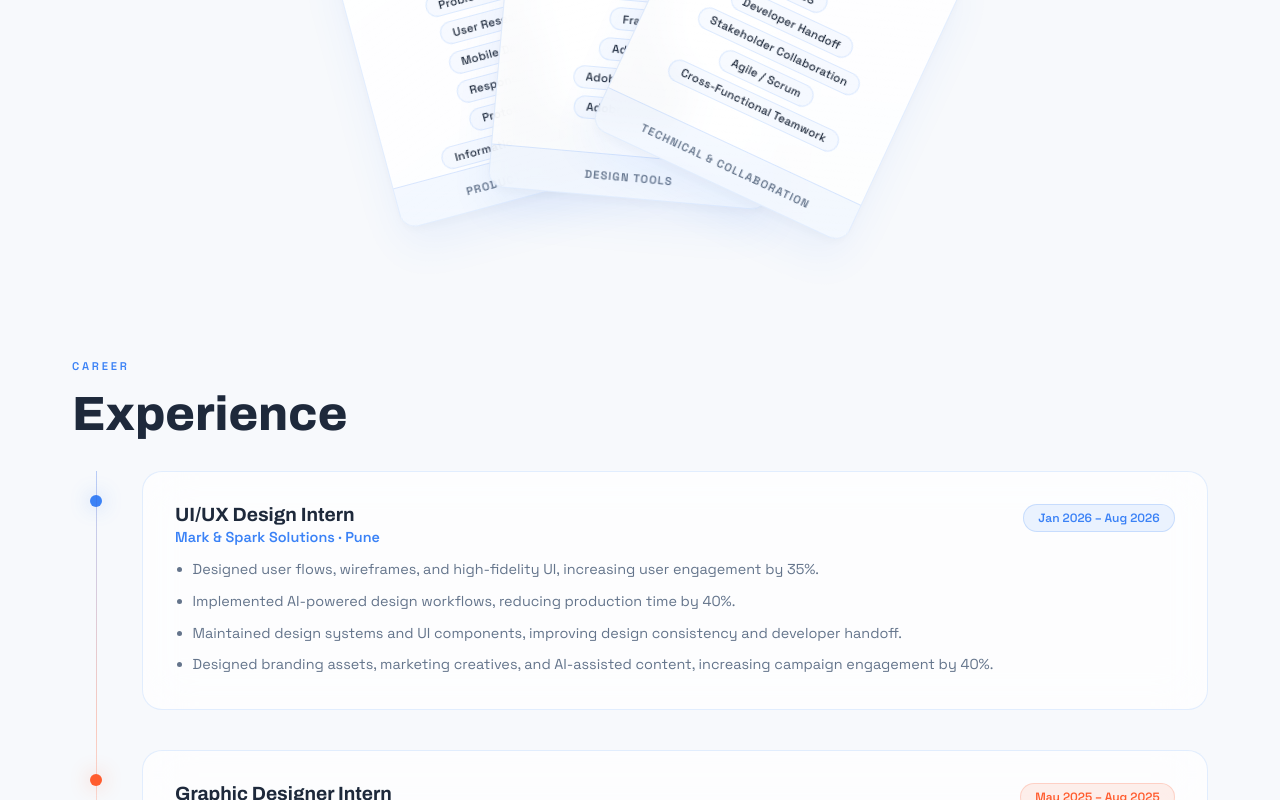
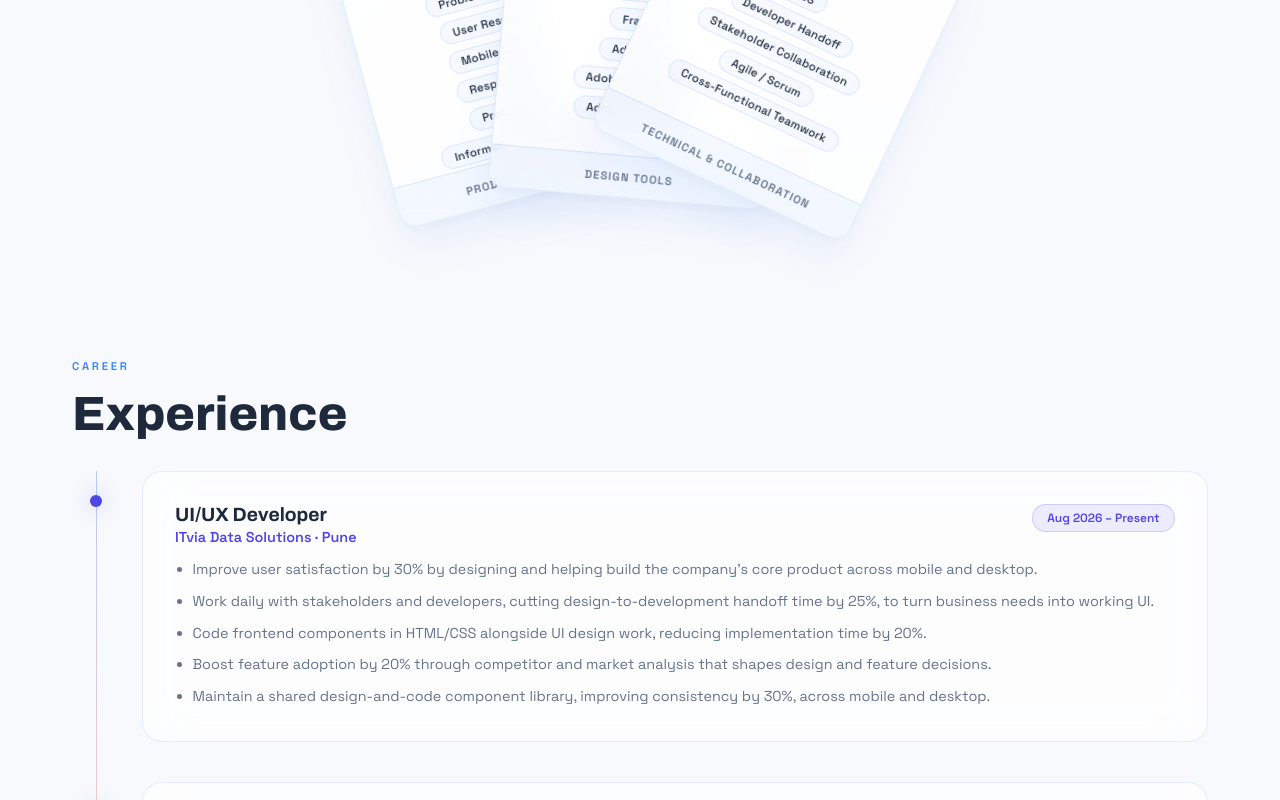
Before and after one commit to rohan011-designer/Portfolio, a React (Vite) app: page / in a window 1280 px wide. Shown: the part 2726-3526 px from the top of the page. Built offline with nearby package versions, Linux system fonts and the light colour scheme.

Commit message:
Update ExperienceSection.jsx

```diff
--- a/src/components/ExperienceSection.jsx
+++ b/src/components/ExperienceSection.jsx
@@ -1,6 +1,20 @@
 import { motion } from 'framer-motion'
 
 const experiences = [
+  {
+    role: 'UI/UX Developer',
+    company: 'ITvia Data Solutions',
+    location: 'Pune',
+    period: 'Aug 2026 – Present',
+    color: '#4f46e5',
+    points: [
+      'Improve user satisfaction by 30% by designing and helping build the company\'s core product across mobile and desktop.',
+      'Work daily with stakeholders and developers, cutting design-to-development handoff time by 25%, to turn business needs into working UI.',
+      'Code frontend components in HTML/CSS alongside UI design work, reducing implementation time by 20%.',
+      'Boost feature adoption by 20% through competitor and market analysis that shapes design and feature decisions.',
+      'Maintain a shared design-and-code component library, improving consistency by 30%, across mobile and desktop.',
+    ],
+  },
   {
     role: 'UI/UX Design Intern',
     company: 'Mark & Spark Solutions',
```
